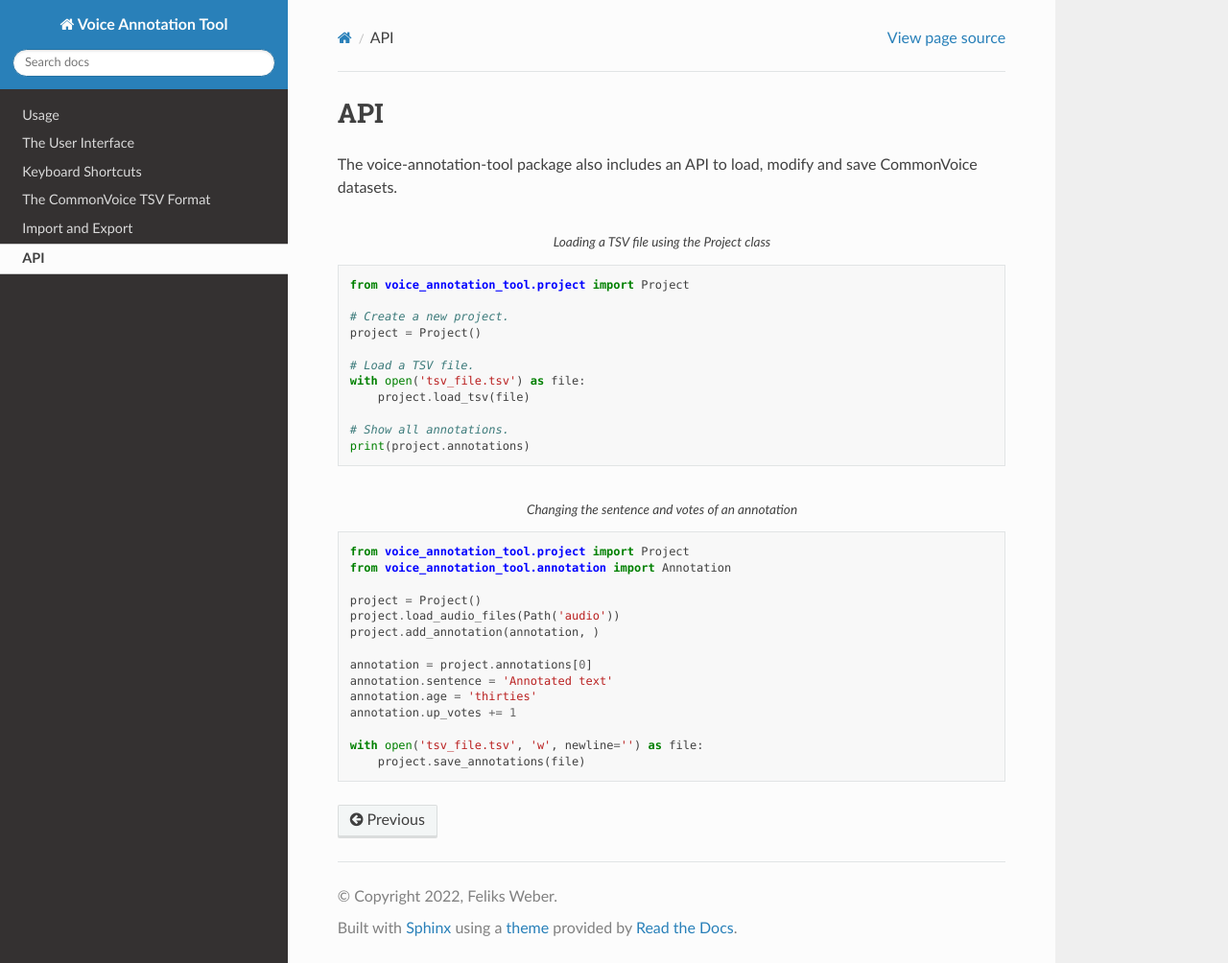
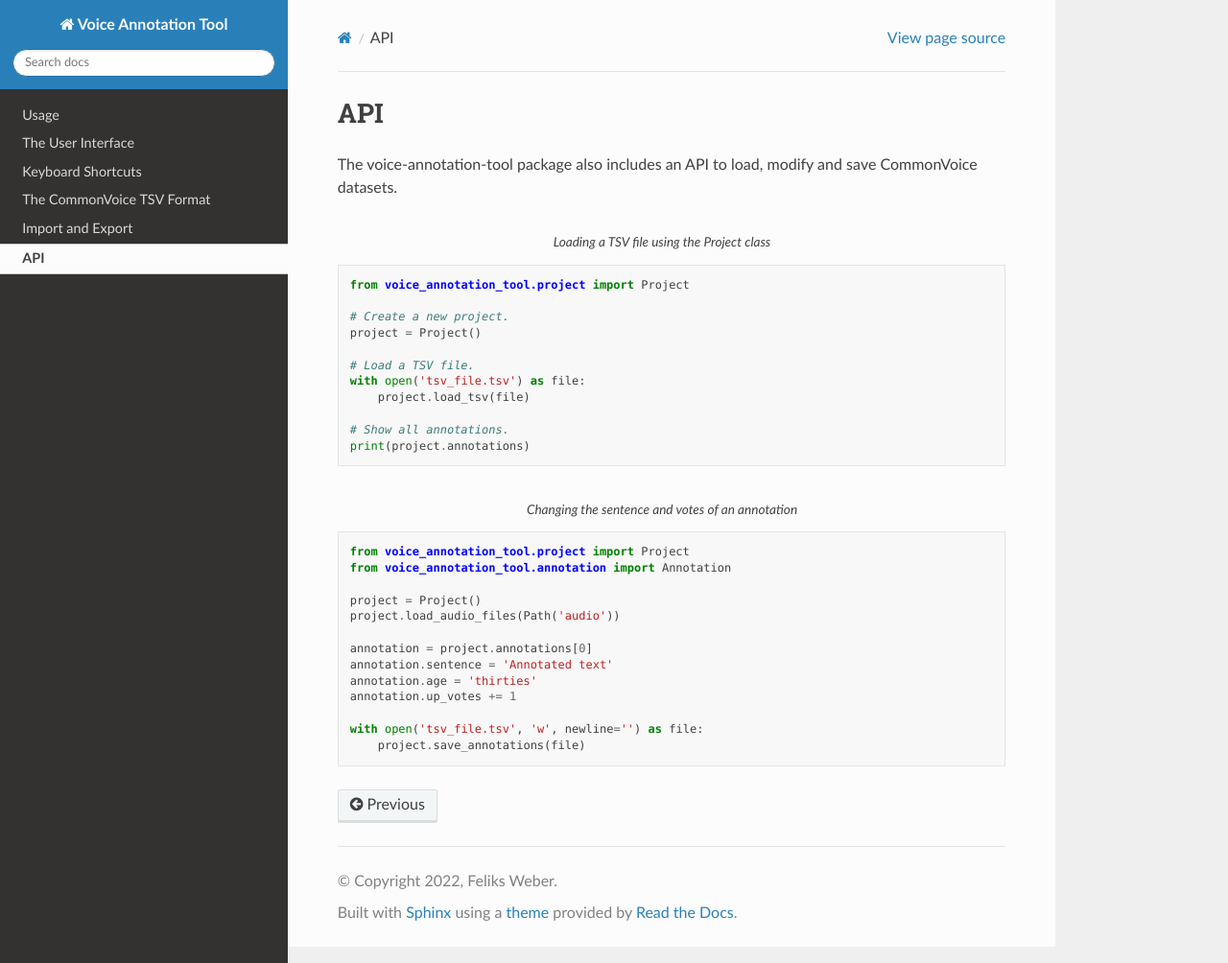
Before and after one commit to tud-zih-energy/voice-annotation-tool, a Sphinx documentation site: the page built from docs/api.rst, in a window 1280 px wide and 1004 px high. Shown: the whole window at 96% size. Built offline with Sphinx 7.4.7 and the Read the Docs theme 2.0.0, drawn with Linux system fonts in a browser that asks for light colours.

Commit message:
Remove invalid code from api documentation

```diff
--- a/docs/api.rst
+++ b/docs/api.rst
@@ -26,7 +26,6 @@ The voice-annotation-tool package also includes an API to load, modify and save
 
    project = Project()
    project.load_audio_files(Path('audio'))
-   project.add_annotation(annotation, )
 
    annotation = project.annotations[0]
    annotation.sentence = 'Annotated text'
```
